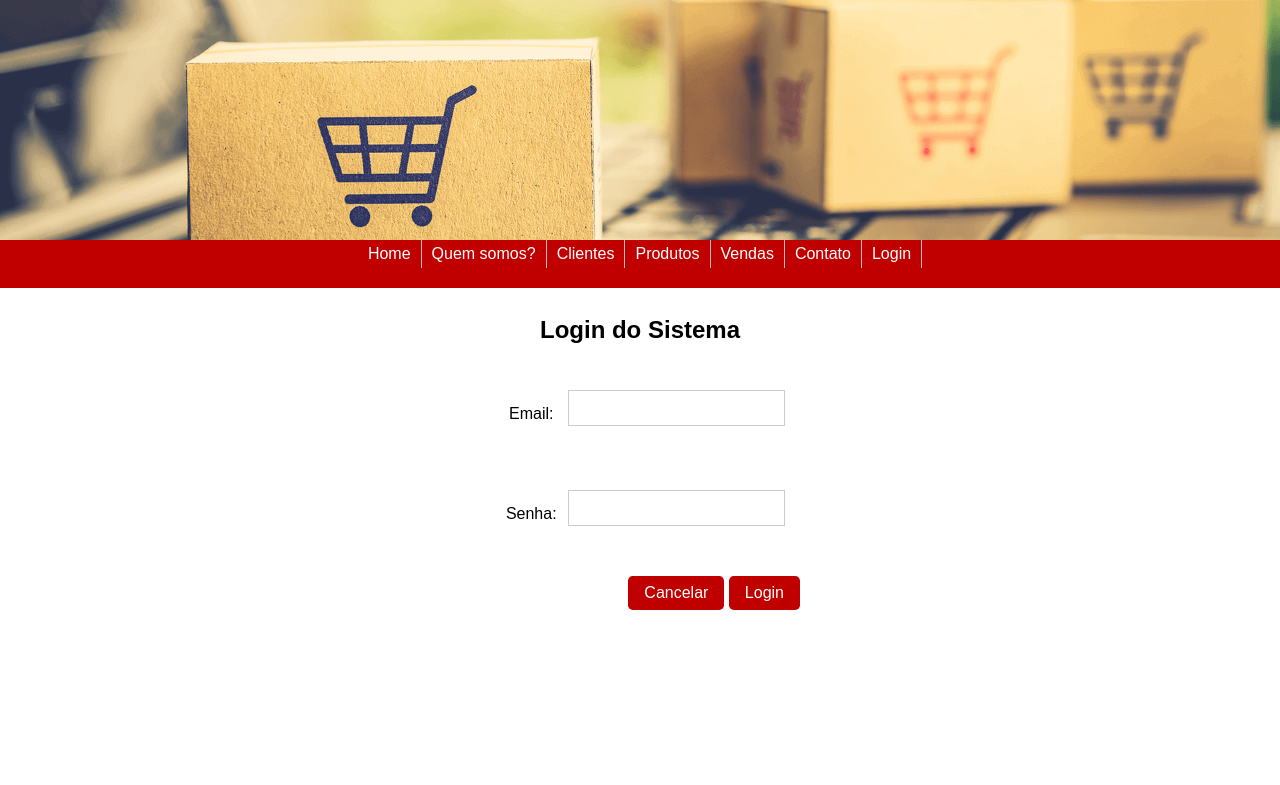
After one commit to Rafa3lP/desweb, a PHP site: page /views/formLoginCliente.php in a window 1280 px wide. The commit adds this page. Shown: the top 785 px of the page. Run offline with PHP 8.4, Linux system fonts and the light colour scheme.

Commit message:
login cliente

```diff
--- a/lojaweb/views/css/estilo.css
+++ b/lojaweb/views/css/estilo.css
@@ -180,10 +180,19 @@ div.corpo{
   margin-top: .5rem;
 }
 
+/*PADDING*/
+.p-0 {
+  padding: 0;
+}
+
 /*GRID*/
 .row {
   display: flex;
   justify-content: flex-start;
+}
+
+.justify-content-center {
+  justify-content: center;
 }
 
 [class*="col-"] {
--- a/lojaweb/views/exibirCarrinho.php
+++ b/lojaweb/views/exibirCarrinho.php
@@ -117,7 +117,7 @@ require_once "../classes/ItemVenda.inc.php"
             <a href="../controlers/controlerProduto.php?opcao=6"><img src="imagens/botao_continuar_comprando.png"
                     border="0"></a>
         <img src="imagens/espaco.png" border="0" />
-        <a href="#"><img src="imagens/finalizarCompra.png" border="0"></a>
+        <a href="../controlers/controlerCarrinho.php?opcao=5&total=<?=$total?>"><img src="imagens/finalizarCompra.png" border="0"></a>
         <?php
     } else {
         ?>
--- a/lojaweb/views/exibirClientes.php
+++ b/lojaweb/views/exibirClientes.php
@@ -27,6 +27,7 @@ require_once '../utils/utils.inc.php';
                     <th>TELEFONE</th>
                     <th>NASCIMENTO</th>
                     <th>EMAIL</th>
+                    <th>SENHA</th>
                     <th>RG</th>
                     <th>OPERAÇÃO</th>
                 </tr>
@@ -43,6 +44,7 @@ require_once '../utils/utils.inc.php';
                         <td><?= $cliente->getTelefone() ?></td>
                         <td><?= formatarData($cliente->getDataNascimento()) ?></td>
                         <td><?= $cliente->getEmail() ?></td>
+                        <td><?= $cliente->getSenha() ?></td>
                         <td><?= $cliente->getRg() ?></td>
                         <td>
                             <a href="../controlers/controlerCliente.php?opcao=4&cpf=<?= $cliente->getCpf() ?>" class="btn m-1 bg-blue">Alterar</a>
--- /dev/null
+++ b/lojaweb/views/formLoginCliente.php
@@ -0,0 +1,42 @@
+<?php
+require_once 'includes/cabecalho.inc';
+?>
+<div class="corpo" align="center" style="line-height: 3em;">
+    <h2>Login do Sistema</h2>
+    <p>
+        <?php
+        if (isset($_REQUEST["erro"])) {
+            if ((int) $_REQUEST["erro"] == 1)
+                echo "<b><font face='Verdana' size='2' color='red'>Login Incorreto</b>";
+            else
+                if ((int) $_REQUEST["erro"] == 2)
+                    echo "<b><font face='Verdana' size='2' color='red'>Por favor, efetue o login novamente</b>";
+        }
+        ?>
+    </p>
+    <form action="../controlers/controlerCliente.php" method="post">
+        <div class="row justify-content-center">
+            <div class="col-3 m-auto">
+                <div class="row">
+                    <div class="form-group p-0 col-12">
+                        <label for="email">Email: </label>
+                        <input type="text" name="email" id="email" maxlength="50" />
+                    </div>
+                </div>
+                <div class="row">
+                    <div class="form-group p-0 col-12">
+                        <label for="senha">Senha: </label>
+                        <input type="password" name="senha" id="senha">
+                    </div>
+                </div>
+                <input type="hidden" name="opcao" value="6">
+                <p class="right">
+                    <input type="reset" value="Cancelar" class="btn"> <input type="submit" value="Login" class="btn">
+                </p>
+            </div>
+        </div>
+    </form>
+</div>
+<?php
+require_once 'includes/rodape.inc';
+?>
```
Also changed, not shown: lojaweb/controlers/controlerCarrinho.php (+9 -0 lines), lojaweb/controlers/controlerCliente.php (+14 -0 lines), lojaweb/dao/ClienteDAO.inc.php (+31 -20 lines), lojaweb/views/dadosCompra.php (added, +26 -0 lines).
